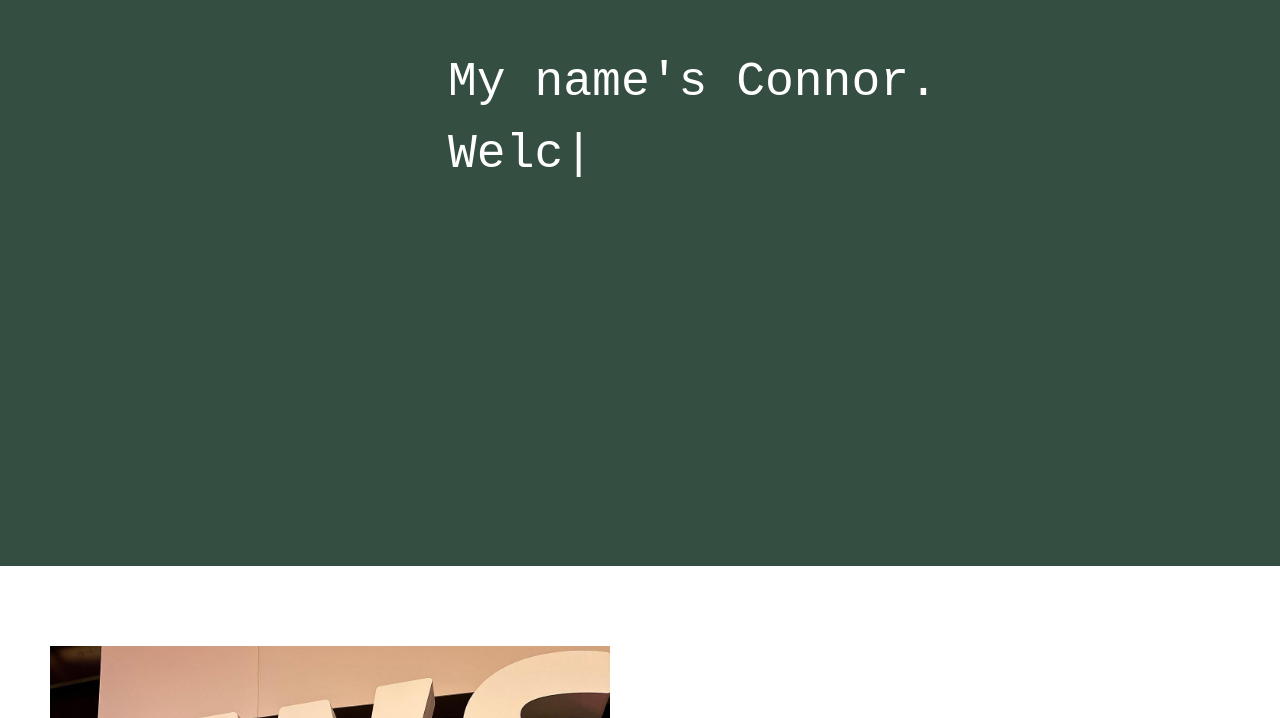
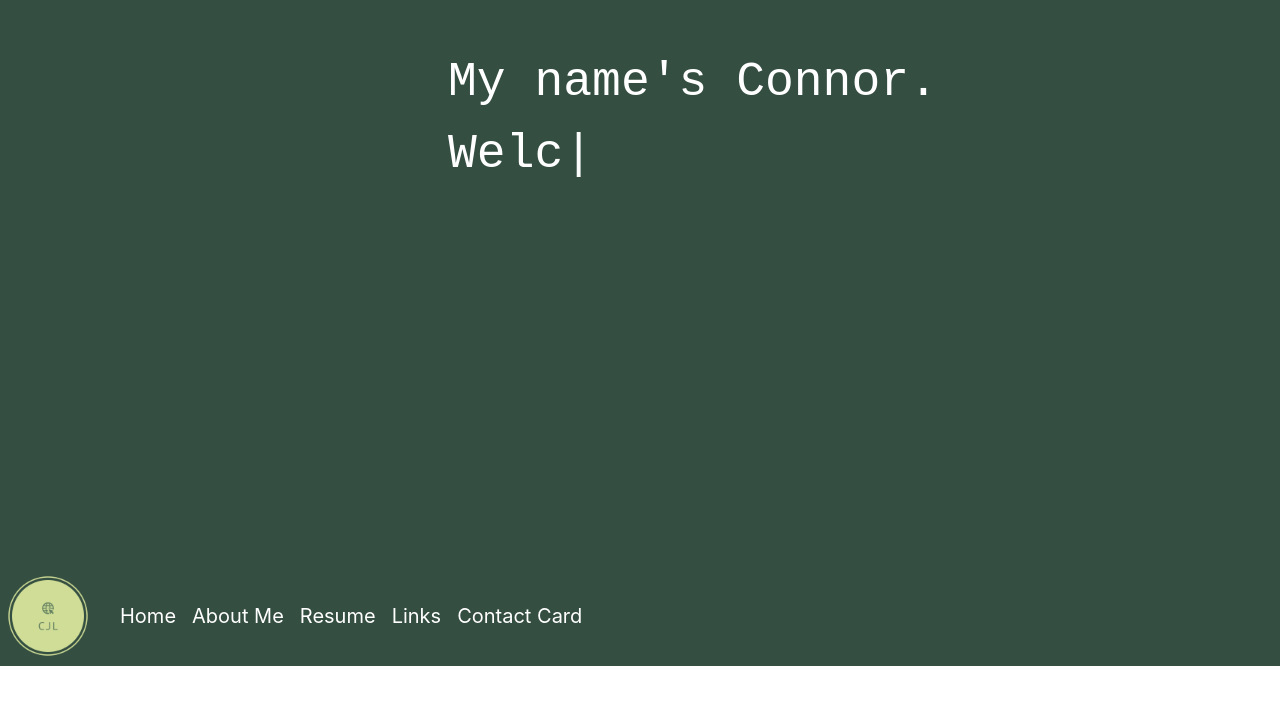
Before and after one commit to cjlludwig/cjlludwig.github.io, a React (Create React App) app: page / in a window 1280 px wide. Shown: the part 234-952 px from the top of the page. Built offline with nearby package versions, Linux system fonts and the light colour scheme.

Commit message:
Created header component.

```diff
--- a/src/App.js
+++ b/src/App.js
@@ -10,6 +10,7 @@ import ContactCard from './components/ContactCard';
 import Resume from './components/Resume';
 import Welcome from './components/Welcome';
 import LinkCatalog from './components/LinkCatalog';
+import Header from './components/Header';
 
 import './static/styles/pages/App.css';
 
@@ -17,10 +18,11 @@ function App() {
 
   return (
     <div className="App">
-      <div className='img-1'>
+      <div id="home" className='img-1'>
         <Welcome />
       </div>
-      <div className='section-1'>
+      <Header />
+      <div id="aboutMe" className='section-1'>
         <div className='opening'>
           <span className='opening-span'>
             <div className='img-holder'>
@@ -39,7 +41,7 @@ function App() {
           </span>
         </div>
       </div>
-      <div className='img-2'>
+      <div id="resume" className='img-2'>
         <div className='center'>
           <Resume />
         </div>
@@ -51,12 +53,12 @@ function App() {
           </div>
         </div>
       </div>
-      <div className='img-catalog'>
+      <div id="links" className='img-catalog'>
         <LinkCatalog />
       </div>
       <div className='section-1'>
       </div>
-      <div className='img-card'>
+      <div id="contactCard" className='img-card'>
         <ContactCard />
       </div>
       <div className='built-section'>
--- /dev/null
+++ b/src/components/Header.js
@@ -0,0 +1,73 @@
+import { useState, useEffect, useCallback, useRef } from 'react';
+import { Nav, Navbar } from 'react-bootstrap';
+import personalLogo from '../static/images/logo_transparent512.png';
+
+import "../static/styles/components/Header.css";
+
+function Header() {
+  const [ navBarClass, setNavBarClass ] = useState("header-navbar-scrolling");
+  const [ pixelsScrolled, setPixelsScrolled ] = useState(window.scrollY);
+  const [ isSticky, setSticky ] = useState(false);
+  const [height, setHeight] = useState(0);
+  const navbarRef = useRef(null);
+  const viewportHeight = window.innerHeight;
+
+  const handleNavigation = useCallback(e => {
+    const window = e.currentTarget;
+
+    if (window.scrollY <= viewportHeight) {
+      console.log("hit");
+      setNavBarClass("header-navbar-scrolling");
+      setSticky(false);
+    }
+
+    if (window.scrollY >= viewportHeight) {
+      console.log("hit");
+      setNavBarClass("header-navbar");
+      setSticky(true);
+
+    }
+    setPixelsScrolled(window.scrollY);
+  }, [ pixelsScrolled, viewportHeight ]);
+
+  useEffect(() => {
+    setPixelsScrolled(window.scrollY);
+    window.addEventListener("scroll", handleNavigation);
+
+    return () => {
+      window.removeEventListener("scroll", handleNavigation);
+    };
+  }, [handleNavigation]);
+
+  useEffect(() => {
+    setHeight(navbarRef.current.clientHeight)
+  }, [])
+
+  return (
+    <>
+      <Navbar
+        ref={navbarRef}
+        className={navBarClass}
+      >
+        <Navbar.Brand href="/">
+          <img className="header-logo" src={personalLogo} alt="Personal logo"/>
+        </Navbar.Brand>
+        <Navbar.Toggle aria-controls="basic-navbar-nav" />
+        <Navbar.Collapse id="basic-navbar-nav">
+          <Nav className="mr-auto" >
+            <Nav.Link key= '1' eventKey='1' href="#home" style={{ color: 'white' }}>Home</Nav.Link>
+            <Nav.Link key= '2' href="#aboutMe" style={{ color: 'white' }}>About Me</Nav.Link>
+            <Nav.Link key= '3' href="#resume" style={{ color: 'white' }}>Resume</Nav.Link>
+            <Nav.Link key= '4' href="#links" style={{ color: 'white' }}>Links</Nav.Link>
+            <Nav.Link key= '5' href="#contactCard" style={{ color: 'white' }}>Contact Card</Nav.Link>
+          </Nav>
+        </Navbar.Collapse>
+      </Navbar>
+      {isSticky &&
+        <div style={{ height: `${height}px`}}/>
+      }
+    </>
+  );
+}
+
+export default Header;
--- a/src/components/LinkCatalog.js
+++ b/src/components/LinkCatalog.js
@@ -55,14 +55,12 @@ function LinkCatalog() {
       <h2 className='link-header'>
         Link Drawer
       </h2>
-      <Accordion
-      // defaultActiveKey="0"
-      >
+      <Accordion>
         {
           links.map((data, index) => {
             const { name, url, description } = data;
             return (
-              <Accordion.Item eventKey={index + 1}>
+              <Accordion.Item key={index} eventKey={index + 1}>
                 <Accordion.Header>
                  {name}
                 </Accordion.Header>
--- /dev/null
+++ b/src/static/styles/components/Header.css
@@ -0,0 +1,49 @@
+.header-navbar-scrolling {
+  align-items: center;
+  width: 100%;
+  font-size: 1.25rem;
+  line-height: 1.5;
+  background-color: #344E41;
+  text-align: left;
+  z-index: 100;
+  height: 100px;
+}
+
+.header-navbar {
+  position: fixed;
+  top: 0;
+  width: 100%;
+  z-index: 100;
+  font-size: 1.25rem;
+  line-height: 1.5;
+  background-color: #344E41;
+  text-align: left;
+  height: 100px;
+
+}
+
+.header-logo {
+  height: 12vmin;
+}
+
+a:hover {
+  text-decoration: underline;
+}
+
+a:active {
+  text-decoration: underline;
+}
+
+/* Mobile */
+@media screen and (max-width:960px) {
+  /* CSS for screens that are 480px pixels or less will be put in this section */
+  .header-navbar-scrolling {
+    height: 80px;
+    margin-top: -1px;
+  }
+
+  .header-navbar {
+    height: 80px;
+    margin-top: -1px;
+  }
+}
```
Also changed, not shown: .devcontainer/devcontainer.json.
